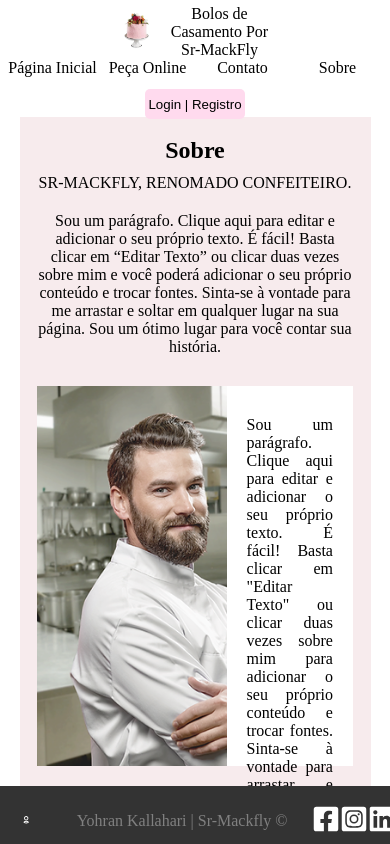
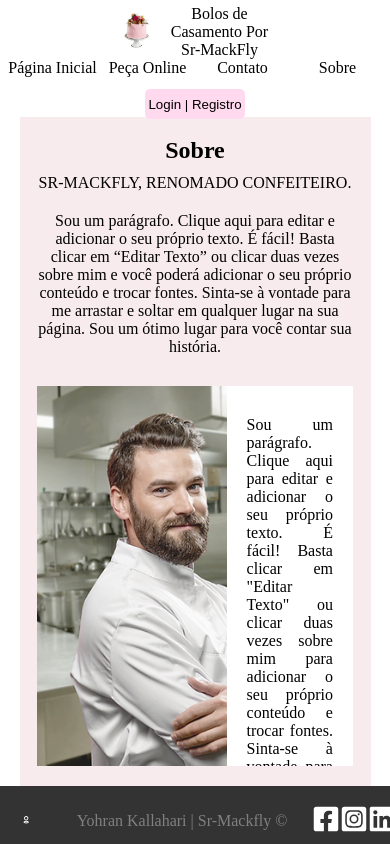
Before and after one commit to yohran1/Portfolio, a React (Create React App) app: page /projeto/sobre in a window 390 px wide. Shown: the top 844 px of the page. Built offline with nearby package versions, Linux system fonts and the light colour scheme.

Commit message:
Nova demanda

```diff
--- a/src/components/project/components/pages/PecaOnline.module.css
+++ b/src/components/project/components/pages/PecaOnline.module.css
@@ -69,6 +69,9 @@
         flex-direction: column;
         width: 100%;
     }
+    .box_p{
+        overflow: hidden;
+    }
 }
 .box_contato{
     width: 60%;
--- a/src/components/project/components/pages/Sobre.js
+++ b/src/components/project/components/pages/Sobre.js
@@ -7,7 +7,7 @@ import confeiteiro from '../../img/cakes/confeiteiro-1.webp'
 export default function Sobre(){
 
     return(
-        <Container customClass='min-height'>
+        <Container>
             <NavBar />
             <section className={style.section}>
                 <div className={style.container}>
```
